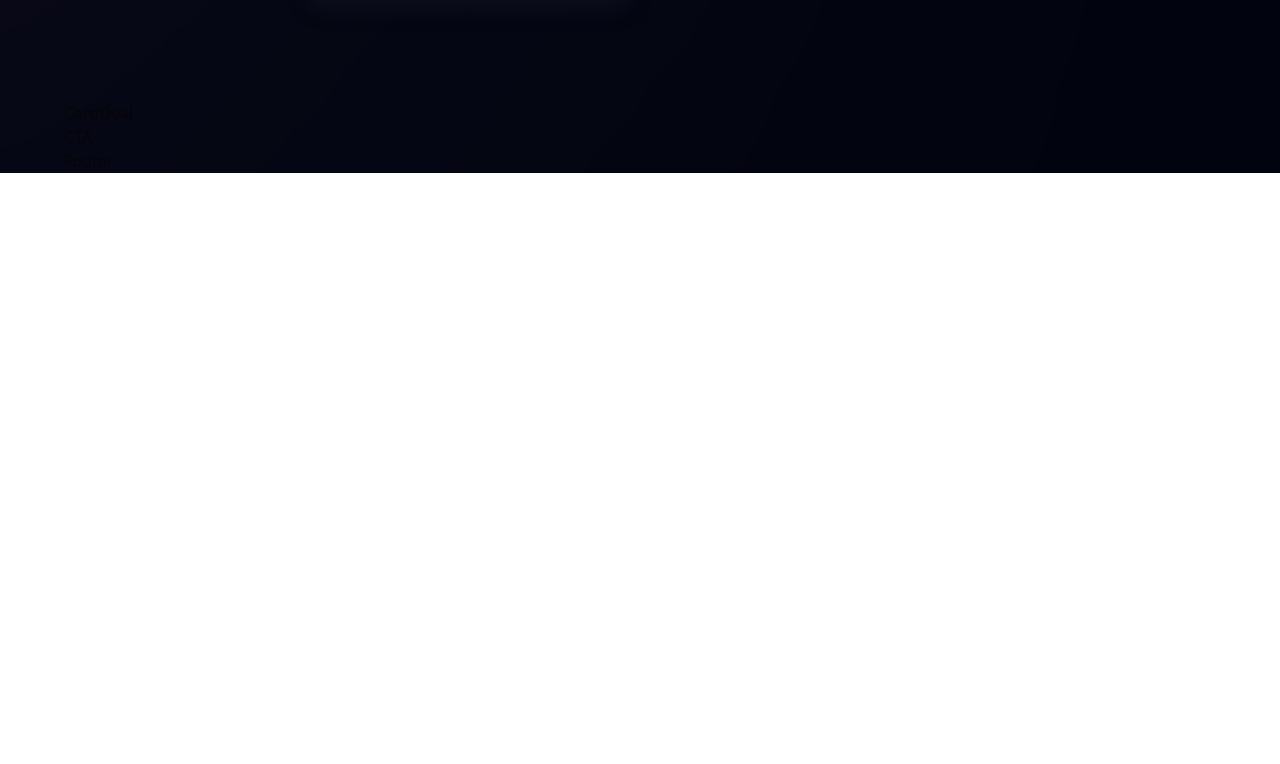
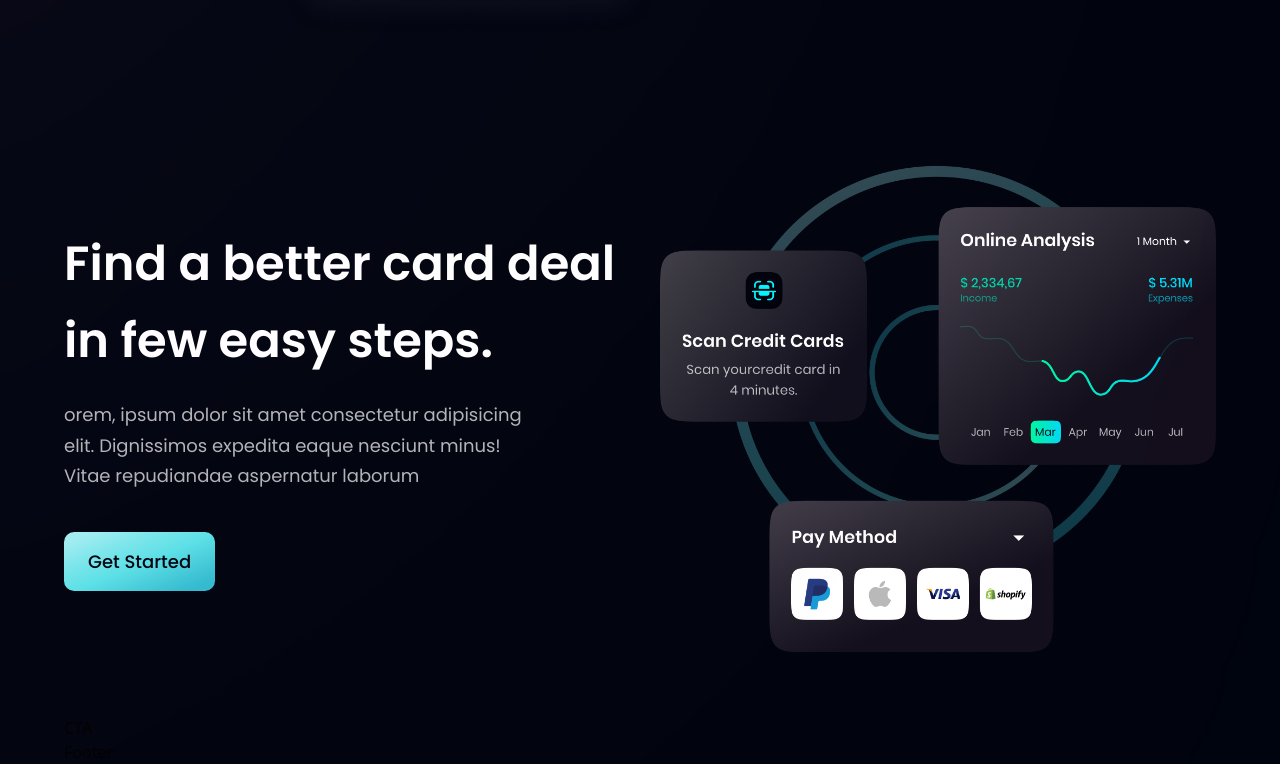
Before and after one commit to AhorIsaac/hoobank, a React (Vite) app: page / in a window 1280 px wide. Shown: the part 2088-2852 px from the top of the page. Before the commit the page ends 2261 px from the top, so only its background shows below. Built offline with nearby package versions, Linux system fonts and the light colour scheme.

Commit message:
chore: Add CardDeal component

```diff
--- a/src/components/Button.jsx
+++ b/src/components/Button.jsx
@@ -4,7 +4,7 @@
   return (
     <button
       type="button"
-      className={`py-4 px-6 bg-blue-gradient font-poppins font-medium text-[18px] text-primary outline-none ${styles}`}
+      className={`py-4 px-6 bg-blue-gradient font-poppins font-medium text-[18px] text-primary outline-none ${styles} rounded-[10px]`}
     >
       Get Started
     </button>
--- a/src/components/CardDeal.jsx
+++ b/src/components/CardDeal.jsx
@@ -1,9 +1,29 @@
-import React from 'react'
+import React from "react";
+import { card } from "../assets";
+import styles, { layout } from "../styles";
+import Button from "./Button";
 
 const CardDeal = () => {
   return (
-    <div>CardDeal</div>
-  )
-}
+    <section className={layout.section}>
+      <div className={layout.sectionInfo}>
+        <h2 className={styles.heading2}>
+          Find a better card deal <br className="sm:block hidden" /> in few easy
+          steps.
+        </h2>
+        <p className={`${styles.paragraph} max-w-[470px] mt-5`}>
+          orem, ipsum dolor sit amet consectetur adipisicing elit. Dignissimos
+          expedita eaque nesciunt minus! Vitae repudiandae aspernatur laborum
+        </p>
 
-export default CardDeal
+        <Button styles={`mt-10`} />
+      </div>
+
+      <div className={layout.sectionImg}>
+        <img src={card} alt="card" className={`w-[100%] h-[100%]`} />
+      </div>
+    </section>
+  );
+};
+
+export default CardDeal;
```
